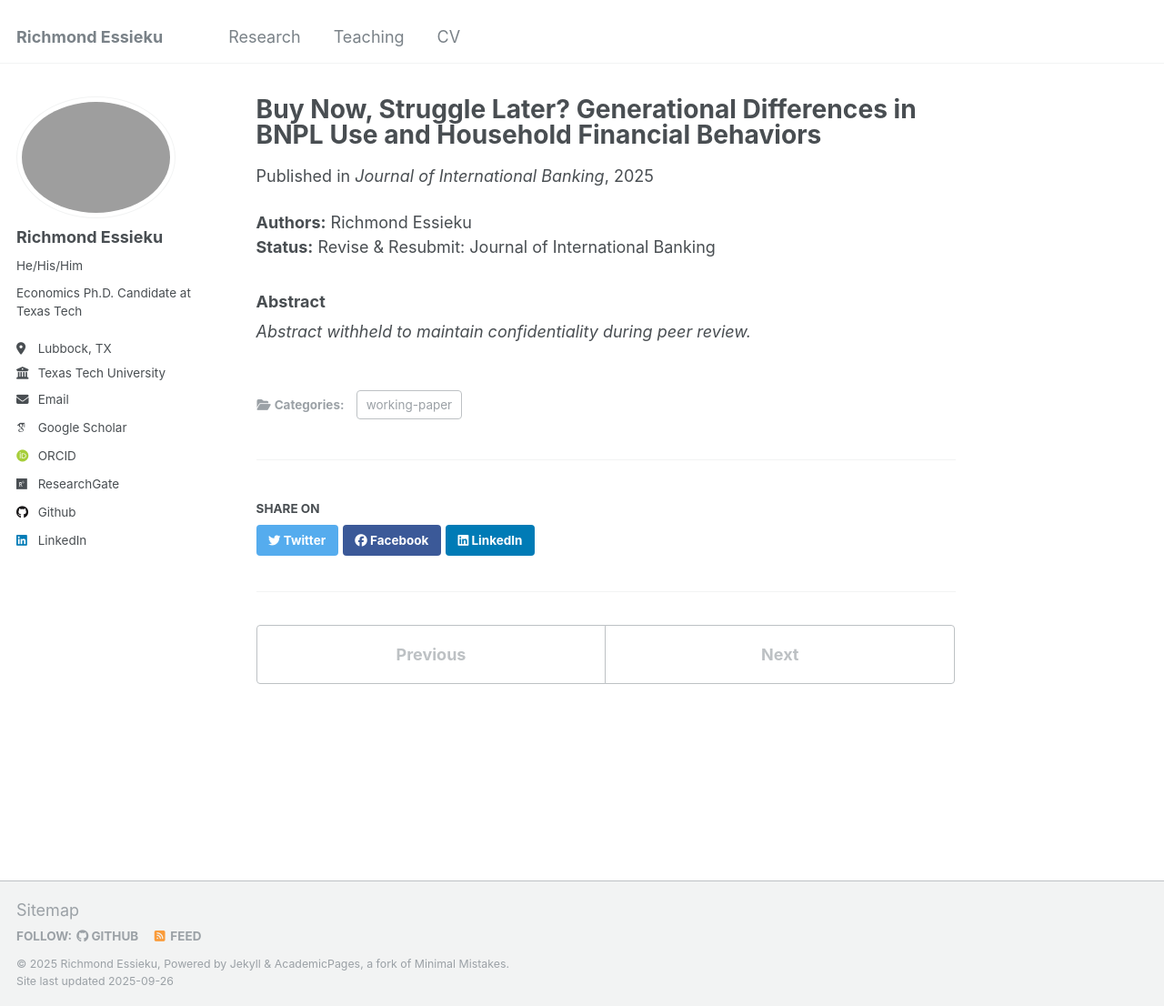
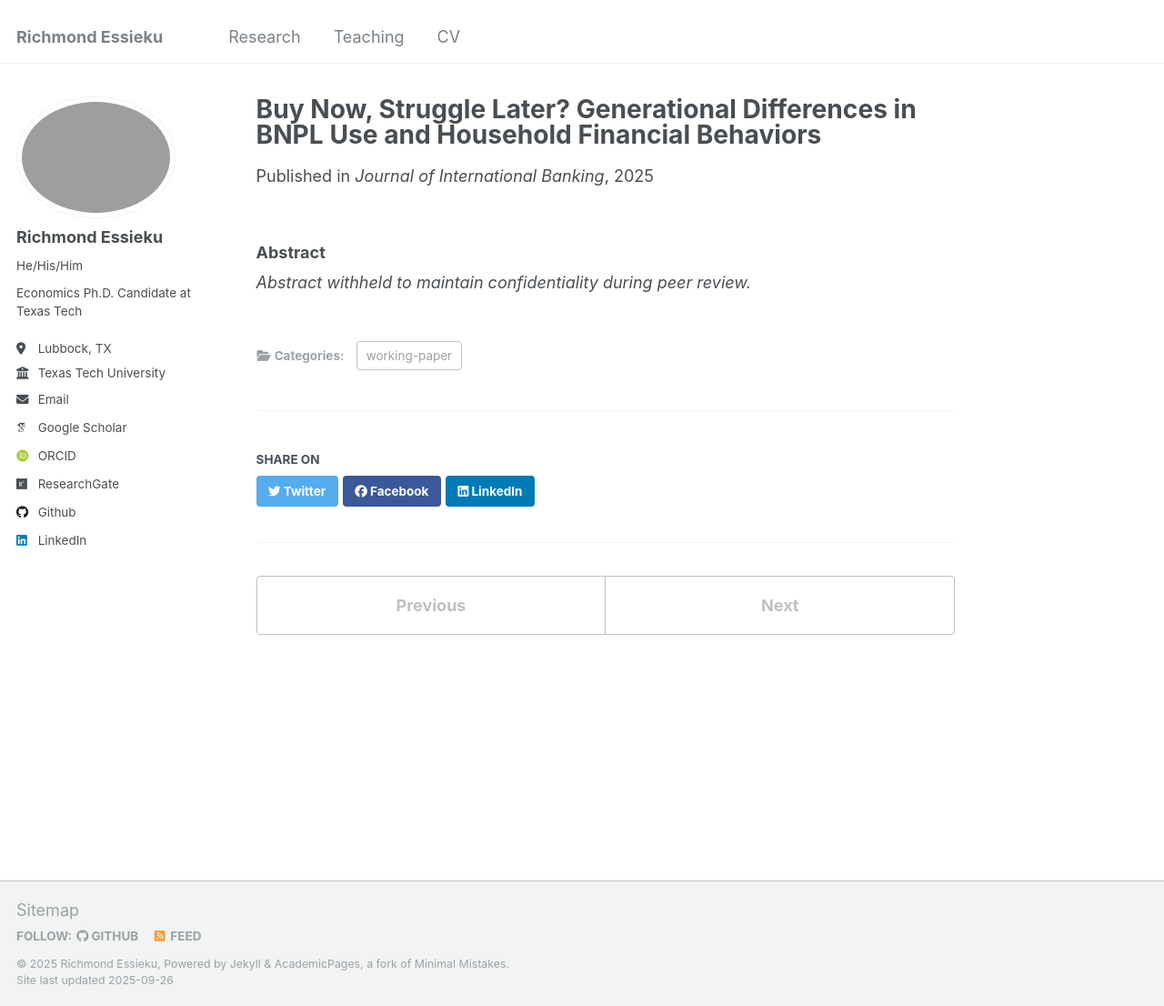
Before and after one commit to essieku/essieku.github.io, a Jekyll site: the page built from _publications/Others1.md, in a window 1280 px wide and 1106 px high. Shown: the whole window at 91% size. Built offline with Jekyll 4.4.1, drawn with Linux system fonts in a browser that asks for light colours; some web fonts are replaced.

Commit message:
Update Others1.md

```diff
--- a/_publications/Others1.md
+++ b/_publications/Others1.md
@@ -3,17 +3,11 @@ title: "Buy Now, Struggle Later? Generational Differences in BNPL Use and Househ
 collection: publications
 category: working-paper
 permalink: /publication/bnpl-generations
-excerpt: 'Buy Now, Pay Later promises instant gratification, but does it quietly erode financial resilience across generations? Drawing on U.S. household data, this study uncovers that BNPL use is strongly tied to unhealthy short-term financial behaviors like mounting credit card debt and weaker emergency savings particularly among older cohorts. Yet, its influence on long-term planning, such as investment and retirement, appears negligible. By revealing how hyperbolic discounting shapes financial choices differently for Boomers, Gen X, Millennials, and Gen Z, this paper highlights an urgent need for tailored financial literacy programs and regulatory oversight to safeguard households in an era of frictionless credit. <br><br><strong>Authors:</strong> Richmond Essieku<br><strong>Status:</strong> Revise &amp; Resubmit: Journal of International Banking'
+excerpt: '"Buy Now, Pay Later promises instant gratification, but does it quietly erode financial resilience across generations? Drawing on U.S. household data, this study uncovers that BNPL use is strongly tied to unhealthy short-term financial behaviors like mounting credit card debt and weaker emergency savings particularly among older cohorts. Yet, its influence on long-term planning, such as investment and retirement, appears negligible. By revealing how hyperbolic discounting shapes financial choices differently for Boomers, Gen X, Millennials, and Gen Z, this paper highlights an urgent need for tailored financial literacy programs and regulatory oversight to safeguard households in an era of frictionless credit" (joint with Prince Bosompem), Revise &amp; Resubmit'
 date: 2025-02-26
 venue: 'Journal of International Banking'
-authors: 'Richmond Essieku'
-status: 'Revise & Resubmit: Journal of International Banking'
 paperurl: ''
 # slidesurl: ''
 ---
-
-**Authors:** Richmond Essieku
-**Status:** Revise &amp; Resubmit: Journal of International Banking
-
 ### Abstract
 *Abstract withheld to maintain confidentiality during peer review.*
```
